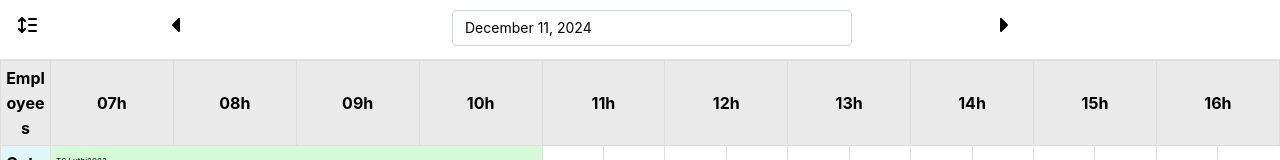
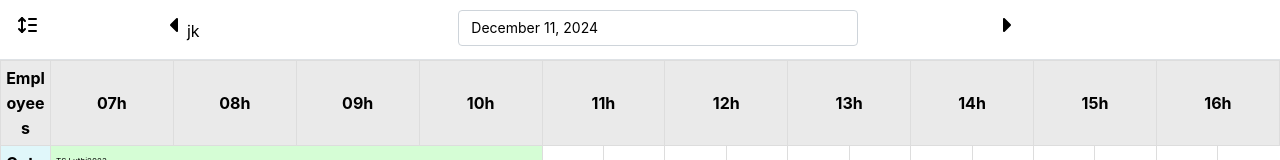
Before and after one commit to ddinic2/scheduled-events.io, a Next.js app: page / in a window 1280 px wide. Shown: the top 160 px of the page. Built offline with nearby package versions, Linux system fonts and the light colour scheme.

Commit message:
added jk in header

```diff
--- a/src/components/header/header.tsx
+++ b/src/components/header/header.tsx
@@ -85,6 +85,7 @@ const Header = () => {
                 <Box style={{ display: "block", overflow: "auto", flexGrow: 1 }}>
                     <UnstyledButton>
                         <IconCaretLeftFilled onClick={goPrevious} />
+                        jk
                     </UnstyledButton>
                 </Box>
 
```
